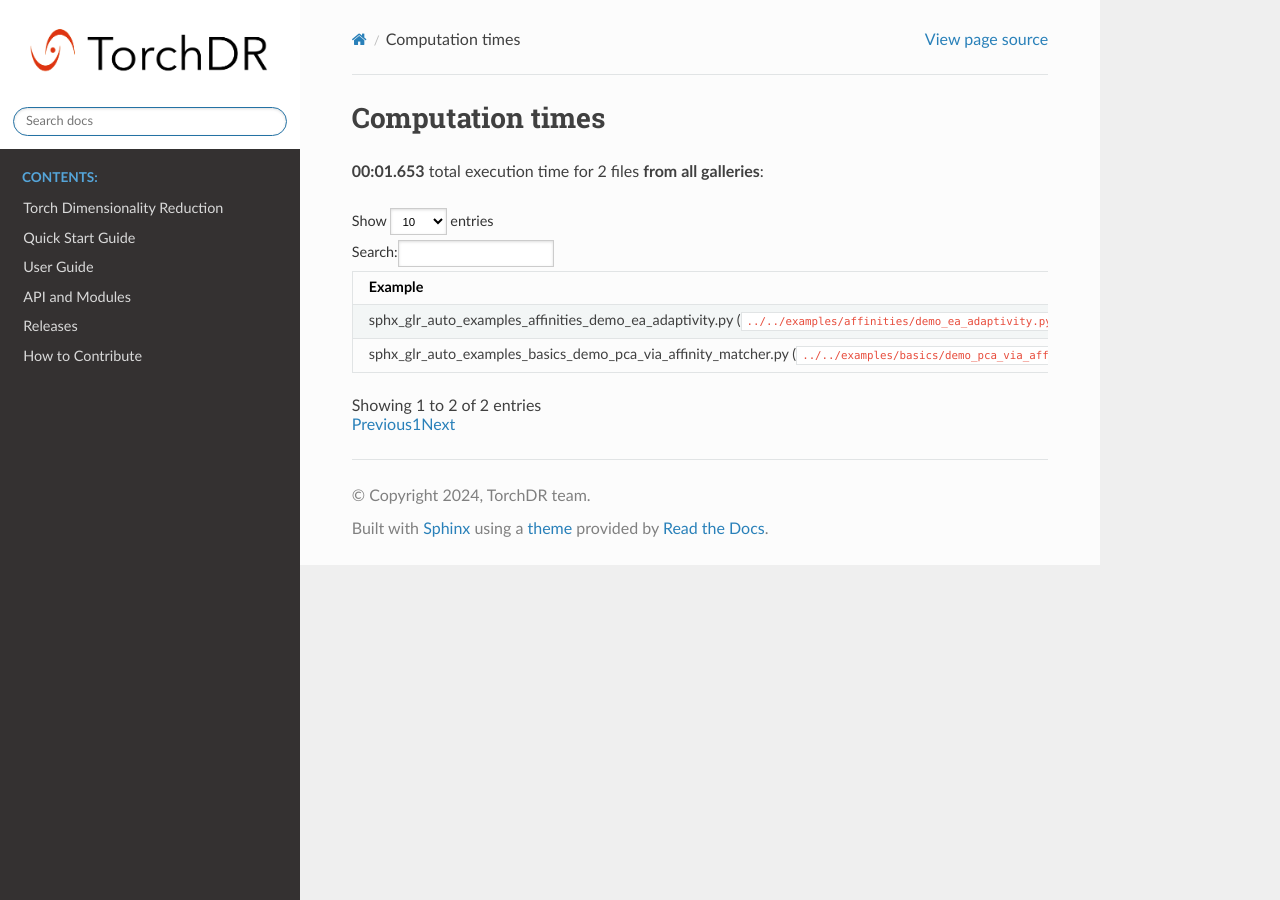
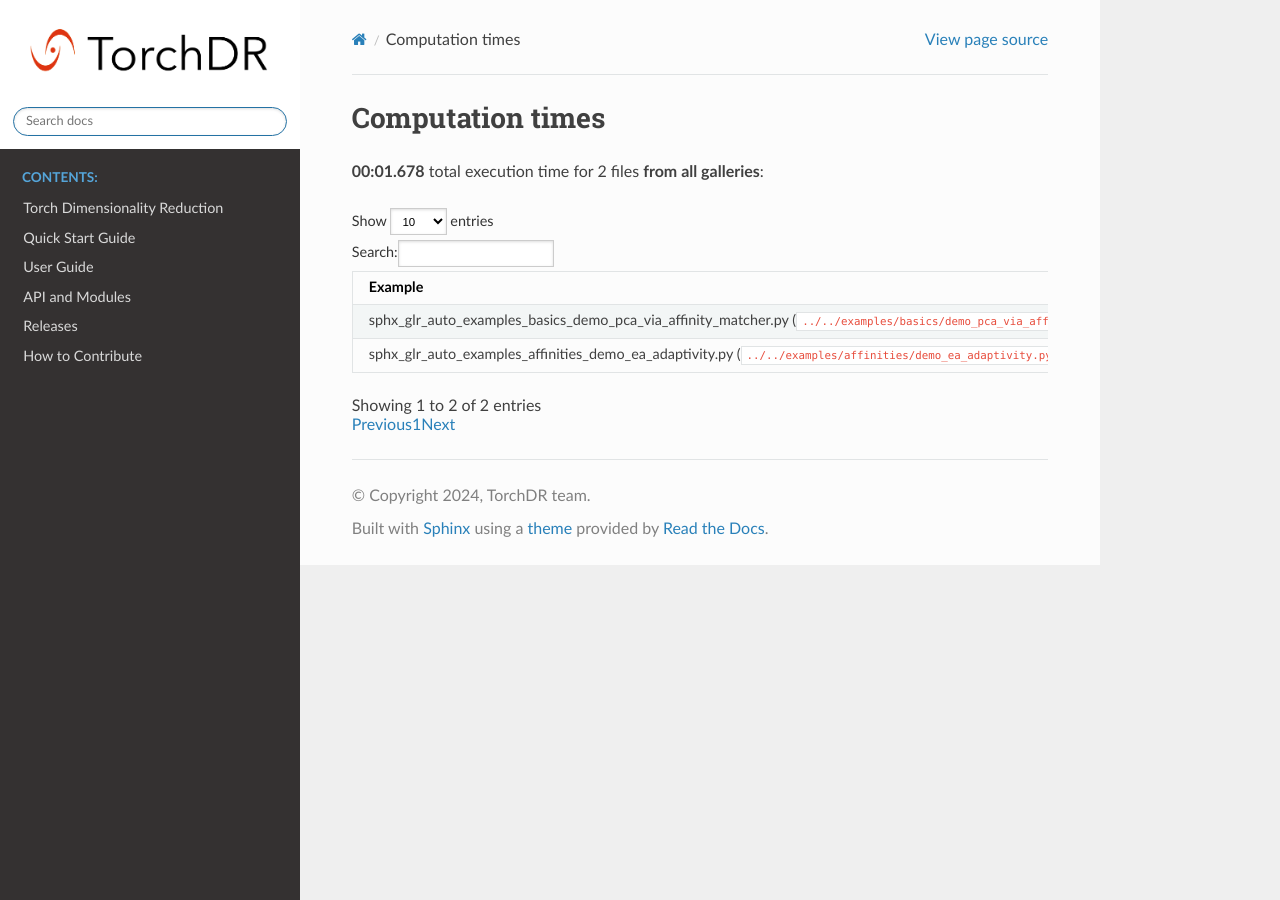
Before and after one commit to TorchDR/TorchDR, a Sphinx documentation site: the page built from docs/source/sg_execution_times.rst, in a window 1280 px wide. Built offline with Sphinx 7.4.7 and the Read the Docs theme 2.0.0, drawn with Linux system fonts in a browser that asks for light colours; pages that are not in the unit, such as notebooks, are missing from menus; a script that is not in the unit is left out.

Commit message:
up docstring

```diff
--- a/docs/source/sg_execution_times.rst
+++ b/docs/source/sg_execution_times.rst
@@ -6,7 +6,7 @@
 
 Computation times
 =================
-**00:01.653** total execution time for 2 files **from all galleries**:
+**00:01.678** total execution time for 2 files **from all galleries**:
 
 .. container::
 
```
Also changed, not shown: other parts of docs/source/sg_execution_times.rst (+4 -4 lines), 1 other file.
